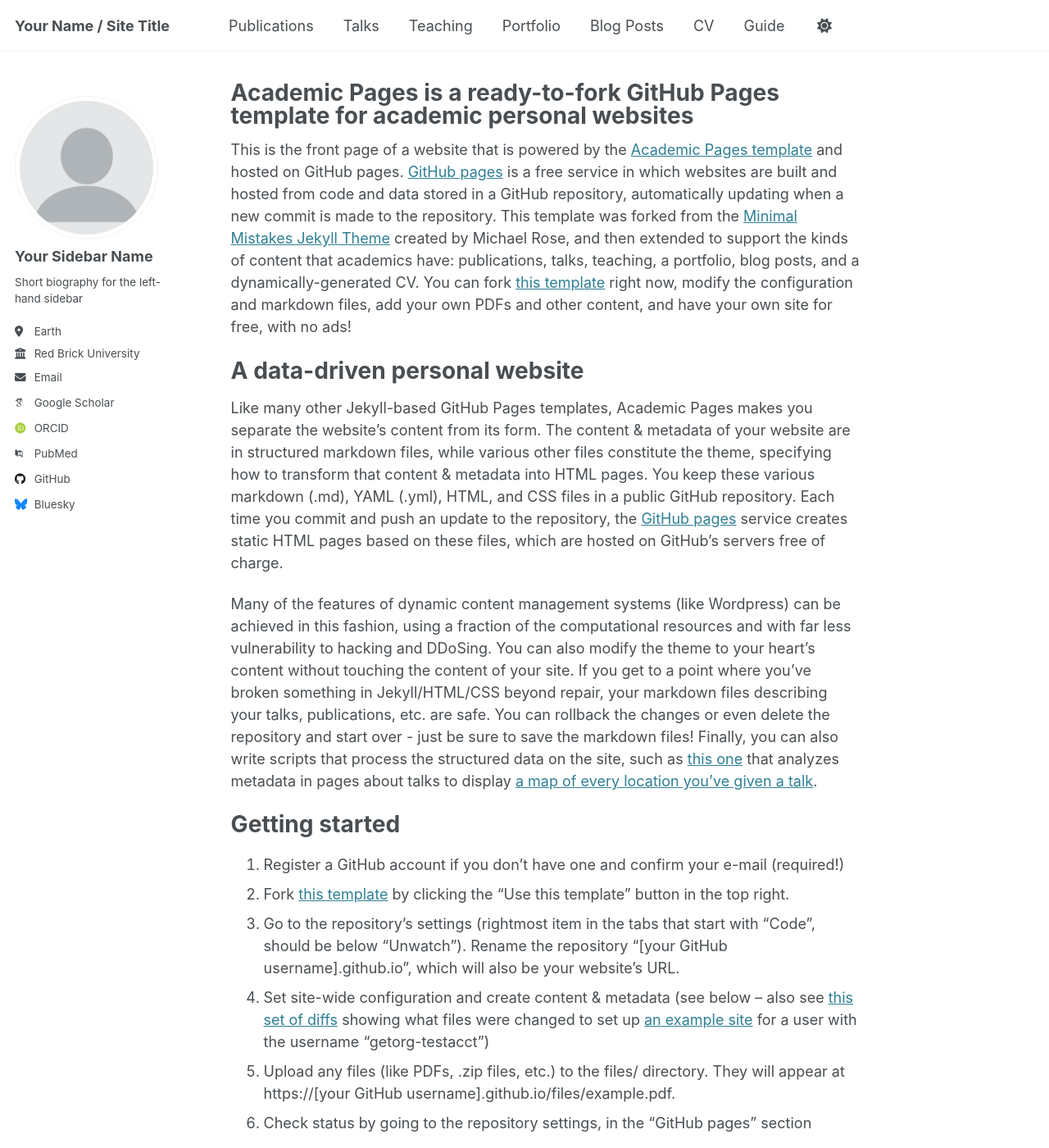
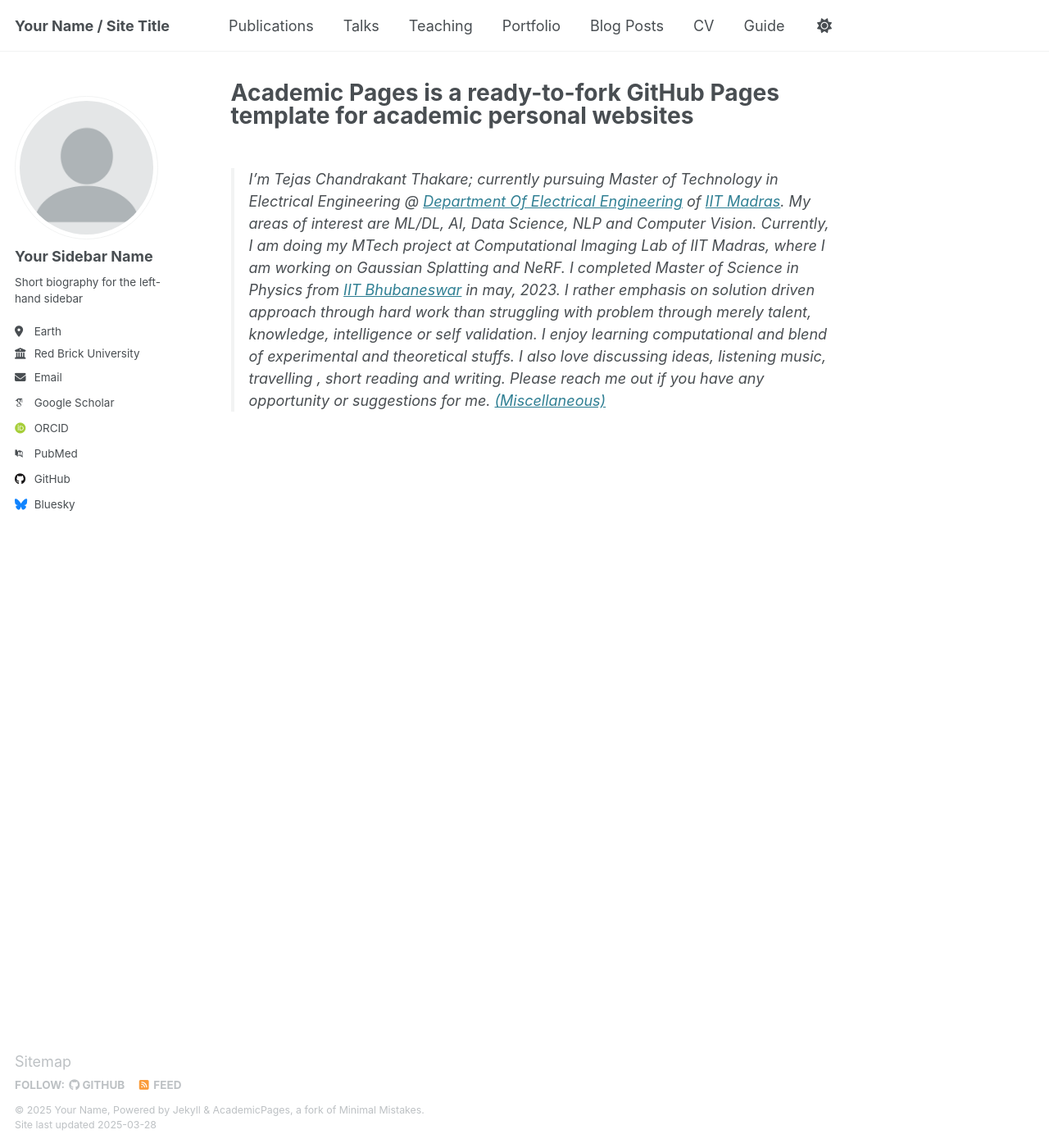
Before and after one commit to TejasCThakare/tejascthakare.github.io, a Jekyll site: the page built from _pages/about.md, in a window 1280 px wide and 1400 px high. Shown: the whole window at 82% size. Built offline with Jekyll 4.4.1, drawn with Linux system fonts in a browser that asks for light colours; some web fonts are replaced; some of the changed text lies outside the part shown.

Commit message:
Update about.md

```diff
--- a/_pages/about.md
+++ b/_pages/about.md
@@ -7,43 +7,4 @@ redirect_from:
   - /about.html
 ---
 
-This is the front page of a website that is powered by the [Academic Pages template](https://github.com/academicpages/academicpages.github.io) and hosted on GitHub pages. [GitHub pages](https://pages.github.com) is a free service in which websites are built and hosted from code and data stored in a GitHub repository, automatically updating when a new commit is made to the repository. This template was forked from the [Minimal Mistakes Jekyll Theme](https://mmistakes.github.io/minimal-mistakes/) created by Michael Rose, and then extended to support the kinds of content that academics have: publications, talks, teaching, a portfolio, blog posts, and a dynamically-generated CV. You can fork [this template](https://github.com/academicpages/academicpages.github.io) right now, modify the configuration and markdown files, add your own PDFs and other content, and have your own site for free, with no ads!
-
-A data-driven personal website
-======
-Like many other Jekyll-based GitHub Pages templates, Academic Pages makes you separate the website's content from its form. The content & metadata of your website are in structured markdown files, while various other files constitute the theme, specifying how to transform that content & metadata into HTML pages. You keep these various markdown (.md), YAML (.yml), HTML, and CSS files in a public GitHub repository. Each time you commit and push an update to the repository, the [GitHub pages](https://pages.github.com/) service creates static HTML pages based on these files, which are hosted on GitHub's servers free of charge.
-
-Many of the features of dynamic content management systems (like Wordpress) can be achieved in this fashion, using a fraction of the computational resources and with far less vulnerability to hacking and DDoSing. You can also modify the theme to your heart's content without touching the content of your site. If you get to a point where you've broken something in Jekyll/HTML/CSS beyond repair, your markdown files describing your talks, publications, etc. are safe. You can rollback the changes or even delete the repository and start over - just be sure to save the markdown files! Finally, you can also write scripts that process the structured data on the site, such as [this one](https://github.com/academicpages/academicpages.github.io/blob/master/talkmap.ipynb) that analyzes metadata in pages about talks to display [a map of every location you've given a talk](https://academicpages.github.io/talkmap.html).
-
-Getting started
-======
-1. Register a GitHub account if you don't have one and confirm your e-mail (required!)
-1. Fork [this template](https://github.com/academicpages/academicpages.github.io) by clicking the "Use this template" button in the top right.
-1. Go to the repository's settings (rightmost item in the tabs that start with "Code", should be below "Unwatch"). Rename the repository "[your GitHub username].github.io", which will also be your website's URL.
-1. Set site-wide configuration and create content & metadata (see below -- also see [this set of diffs](http://archive.is/3TPas) showing what files were changed to set up [an example site](https://getorg-testacct.github.io) for a user with the username "getorg-testacct")
-1. Upload any files (like PDFs, .zip files, etc.) to the files/ directory. They will appear at https://[your GitHub username].github.io/files/example.pdf.
-1. Check status by going to the repository settings, in the "GitHub pages" section
-
-Site-wide configuration
-------
-The main configuration file for the site is in the base directory in [_config.yml](https://github.com/academicpages/academicpages.github.io/blob/master/_config.yml), which defines the content in the sidebars and other site-wide features. You will need to replace the default variables with ones about yourself and your site's github repository. The configuration file for the top menu is in [_data/navigation.yml](https://github.com/academicpages/academicpages.github.io/blob/master/_data/navigation.yml). For example, if you don't have a portfolio or blog posts, you can remove those items from that navigation.yml file to remove them from the header.
-
-Create content & metadata
-------
-For site content, there is one markdown file for each type of content, which are stored in directories like _publications, _talks, _posts, _teaching, or _pages. For example, each talk is a markdown file in the [_talks directory](https://github.com/academicpages/academicpages.github.io/tree/master/_talks). At the top of each markdown file is structured data in YAML about the talk, which the theme will parse to do lots of cool stuff. The same structured data about a talk is used to generate the list of talks on the [Talks page](https://academicpages.github.io/talks), each [individual page](https://academicpages.github.io/talks/2012-03-01-talk-1) for specific talks, the talks section for the [CV page](https://academicpages.github.io/cv), and the [map of places you've given a talk](https://academicpages.github.io/talkmap.html) (if you run this [python file](https://github.com/academicpages/academicpages.github.io/blob/master/talkmap.py) or [Jupyter notebook](https://github.com/academicpages/academicpages.github.io/blob/master/talkmap.ipynb), which creates the HTML for the map based on the contents of the _talks directory).
-
-**Markdown generator**
-
-The repository includes [a set of Jupyter notebooks](https://github.com/academicpages/academicpages.github.io/tree/master/markdown_generator
-) that converts a CSV containing structured data about talks or presentations into individual markdown files that will be properly formatted for the Academic Pages template. The sample CSVs in that directory are the ones I used to create my own personal website at stuartgeiger.com. My usual workflow is that I keep a spreadsheet of my publications and talks, then run the code in these notebooks to generate the markdown files, then commit and push them to the GitHub repository.
-
-How to edit your site's GitHub repository
-------
-Many people use a git client to create files on their local computer and then push them to GitHub's servers. If you are not familiar with git, you can directly edit these configuration and markdown files directly in the github.com interface. Navigate to a file (like [this one](https://github.com/academicpages/academicpages.github.io/blob/master/_talks/2012-03-01-talk-1.md) and click the pencil icon in the top right of the content preview (to the right of the "Raw | Blame | History" buttons). You can delete a file by clicking the trashcan icon to the right of the pencil icon. You can also create new files or upload files by navigating to a directory and clicking the "Create new file" or "Upload files" buttons.
-
-Example: editing a markdown file for a talk
-![Editing a markdown file for a talk](/images/editing-talk.png)
-
-For more info
-------
-More info about configuring Academic Pages can be found in [the guide](https://academicpages.github.io/markdown/), the [growing wiki](https://github.com/academicpages/academicpages.github.io/wiki), and you can always [ask a question on GitHub](https://github.com/academicpages/academicpages.github.io/discussions). The [guides for the Minimal Mistakes theme](https://mmistakes.github.io/minimal-mistakes/docs/configuration/) (which this theme was forked from) might also be helpful.
+> I'm Tejas Chandrakant Thakare; currently pursuing Master of Technology in Electrical Engineering @ [Department Of Electrical Engineering](https://www.ee.iitm.ac.in/) of [IIT Madras](https://www.iitm.ac.in/). My areas of interest are ML/DL, AI, Data Science, NLP and Computer Vision. Currently, I am doing my MTech project at Computational Imaging Lab of IIT Madras, where I am working on Gaussian Splatting and NeRF. I completed Master of Science in Physics from [IIT Bhubaneswar](https://www.iitbbs.ac.in/) in may, 2023. I rather emphasis on solution driven approach through hard work than struggling with problem through merely talent, knowledge, intelligence or self validation. I enjoy learning computational and blend of experimental and theoretical stuffs. I also love discussing ideas, listening music, travelling , short reading and writing.  Please reach me out if you have any opportunity or suggestions for me. [(Miscellaneous)](https://scholar.google.com/citations?view_op=list_works&hl=en&authuser=1&hl=en&user=9c1wpgEAAAAJ&authuser=1&gmla=ALUCkoWIz45u5FqqUPEhMZVLW6VlPWSR-oDGjZ5gsyyI_LOQLRIa4_G6iVpGGjmfwfTUA0BRxr5MpKZtQIeiFm1UAsqhPAEvtR7sbQXp1wo&sciund=8501629086222996205&gmla=ALUCkoXQyzDl19TiFdo01OZVB19YPQfJg_y32Zs0TsRVEdE-r-O8A4XDu_0O43vErNwgNjVw3OkbAytyxUx2_MM1uJS7L5Wsj7O-wA-ar54&sciund=13427295097565296720&gmla=ALUCkoUGNYZsQFZQ3EaVBuNyxsXYs0WZnl4UCOG58nXhFfwIPjAGPNofbeejlmkAmdthKHY7SeE6eSrDYskXzguzOGgQmeYfBFcWlfNwwWY&sciund=15803847038240852671)
```
